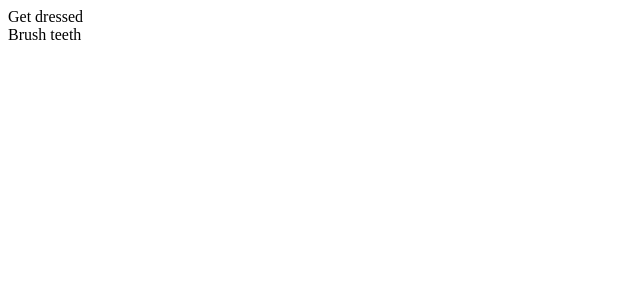
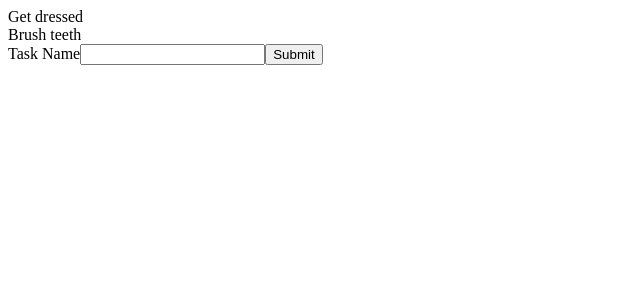
Before and after one commit to bpb54321/task-list, a React (Vite) app: page / in a window 1280 px wide. Shown: the top 300 px of the page, without its empty margins (0-640 px from the left). Built offline with nearby package versions, Linux system fonts and the light colour scheme.

Commit message:
Add TaskCreationForm.

```diff
--- a/package.json
+++ b/package.json
@@ -11,12 +11,14 @@
   },
   "dependencies": {
     "react": "^18.2.0",
-    "react-dom": "^18.2.0"
+    "react-dom": "^18.2.0",
+    "uuid": "^9.0.1"
   },
   "devDependencies": {
     "@types/node": "^20.11.28",
     "@types/react": "^18.2.64",
     "@types/react-dom": "^18.2.21",
+    "@types/uuid": "^9.0.8",
     "@typescript-eslint/eslint-plugin": "^7.1.1",
     "@typescript-eslint/parser": "^7.1.1",
     "@vitejs/plugin-react": "^4.2.1",
--- a/src/App.tsx
+++ b/src/App.tsx
@@ -1,21 +1,23 @@
+import NewTaskForm from "@/components/TaskCreationForm.tsx";
 import TaskList from "@/components/TaskList.tsx";
 import { CompletionStatus } from "@/types/CompletionStatus.ts";
-import type { Task } from "@/types/Task.ts";
+import { Task } from "@/types/Task.ts";
 import { useState } from "react";
 
 const exampleTasks: Task[] = [
-  {
-    name: "Get dressed",
-    completionStatus: CompletionStatus.Uncompleted,
-  },
-  { name: "Brush teeth", completionStatus: CompletionStatus.Completed },
+  new Task("Get dressed", CompletionStatus.Uncompleted),
+  new Task("Brush teeth", CompletionStatus.Completed),
 ];
 
 function App() {
-  const [tasks] = useState<Task[]>(exampleTasks);
+  const [tasks, setTasks] = useState<Task[]>(exampleTasks);
+  const handleCreateTask = (newTask: Task) => {
+    setTasks([...tasks, newTask]);
+  };
   return (
     <>
       <TaskList tasks={tasks} />
+      <NewTaskForm onCreateTask={handleCreateTask} />
     </>
   );
 }
--- /dev/null
+++ b/src/components/TaskCreationForm.tsx
@@ -0,0 +1,30 @@
+import { CompletionStatus } from "@/types/CompletionStatus.ts";
+import { Task } from "@/types/Task.ts";
+import React, { useState } from "react";
+
+interface TaskCreationFormProps {
+  onCreateTask: (task: Task) => void;
+}
+
+function TaskCreationForm({ onCreateTask }: TaskCreationFormProps) {
+  const [taskName, setTaskName] = useState("");
+  const handleSubmit = (event: React.FormEvent<HTMLFormElement>) => {
+    event.preventDefault();
+    onCreateTask(new Task(taskName, CompletionStatus.Uncompleted));
+    setTaskName("");
+  };
+  return (
+    <form onSubmit={handleSubmit}>
+      <label htmlFor="task-name">Task Name</label>
+      <input
+        id="task-name"
+        type="text"
+        value={taskName}
+        onChange={(event) => setTaskName(event.target.value)}
+      />
+      <input type="submit" />
+    </form>
+  );
+}
+
+export default TaskCreationForm;
--- a/src/components/TaskList.tsx
+++ b/src/components/TaskList.tsx
@@ -6,6 +6,6 @@ export interface TaskListProps {
 }
 
 function TaskList({ tasks }: TaskListProps) {
-  return tasks.map((task) => <TaskItem task={task} />);
+  return tasks.map((task) => <TaskItem key={task.id} task={task} />);
 }
 export default TaskList;
--- a/src/types/Task.ts
+++ b/src/types/Task.ts
@@ -1,6 +1,10 @@
 import type { CompletionStatus } from "@/types/CompletionStatus.ts";
+import { v4 as uuidv4 } from "uuid";
 
-export interface Task {
-  name: string;
-  completionStatus: CompletionStatus;
+export class Task {
+  id = uuidv4();
+  constructor(
+    public name: string,
+    public completionStatus: CompletionStatus,
+  ) {}
 }
```
Also changed, not shown: 1 other file (tests, documents, lock files or other folders).
